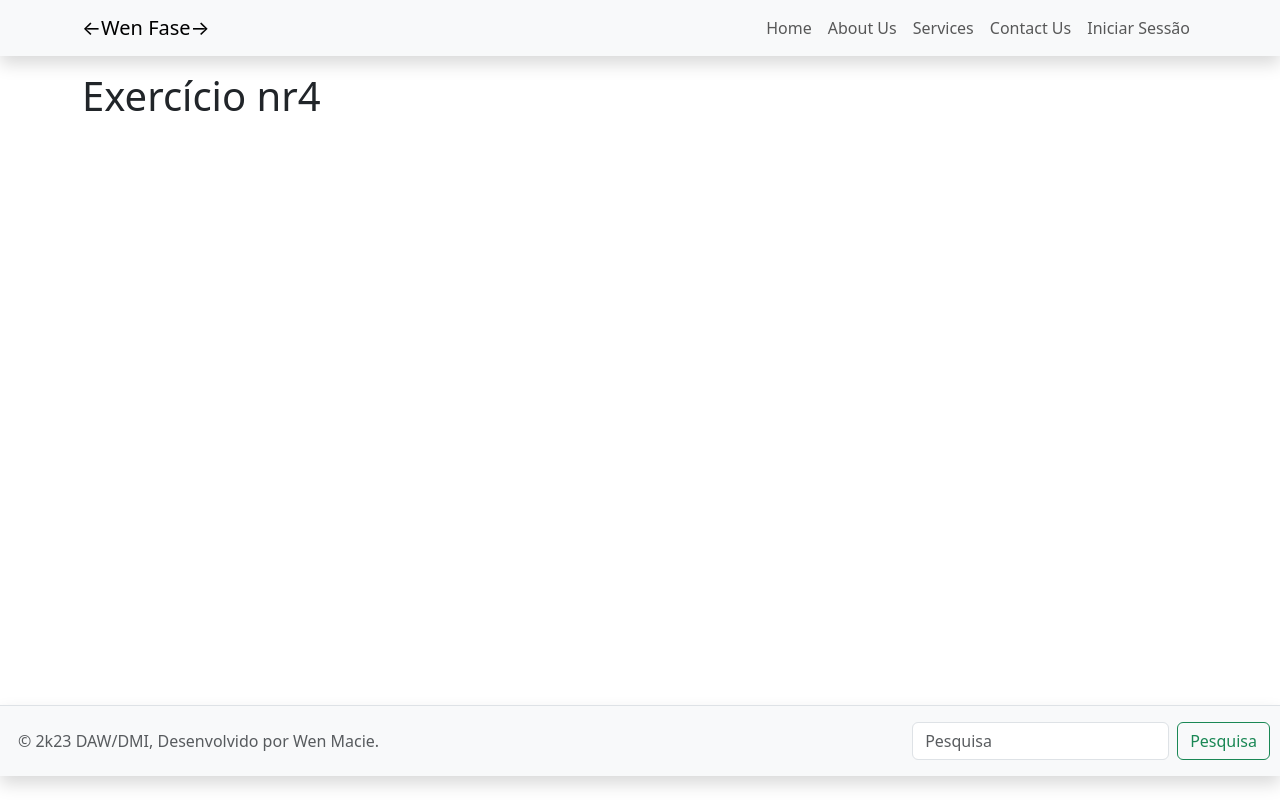
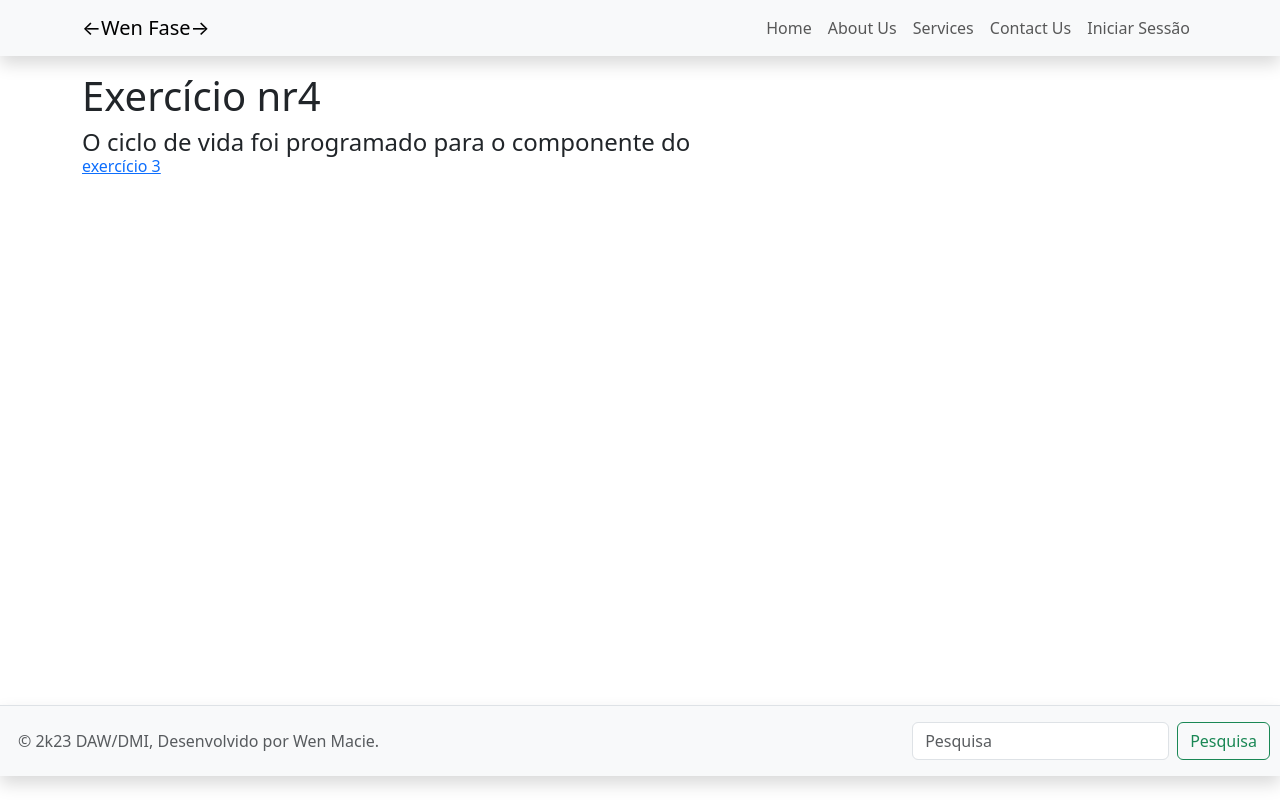
Before and after one commit to Called-Wen/alpha-react-daw, a React (Create React App) app: page /Ex4 in a window 1280 px wide. Built offline with nearby package versions, Linux system fonts and the light colour scheme.

Commit message:
Add: All exercises minus 7 functionally

```diff
--- a/src/components/Navbar.js
+++ b/src/components/Navbar.js
@@ -33,7 +33,7 @@ function Navbar() {
     { nome: "wen", password: "1234" },
   ];
 
-  const inputName = "w1n";
+  const inputName = "wen";
   const inputPassword = "1234";
 
   const handleLogin = () => {
--- a/src/pages/Exercise4.js
+++ b/src/pages/Exercise4.js
@@ -1,3 +1,4 @@
+import { Link } from "react-router-dom";
 
 function Exercise4() {
   return (
@@ -5,6 +6,13 @@ function Exercise4() {
       <h1>Exercício nr4</h1>
 
       <div>
+        <h4>
+          O ciclo de vida foi programado para o componente do
+          <h6>
+            {" "}
+            <Link to="/Ex3">exercício 3</Link>{" "}
+          </h6>
+        </h4>
       </div>
     </div>
   );
--- a/src/pages/Exercise5.js
+++ b/src/pages/Exercise5.js
@@ -5,7 +5,7 @@ function Exercise5() {
       <h1>Exercício nr5</h1>
 
       <div>
-
+      <h4>Feito, a nível do sistema. Verificação a partir do botão de iniciar e terminar sessão na navbar.</h4>
       </div>
     </div>
   );
```
